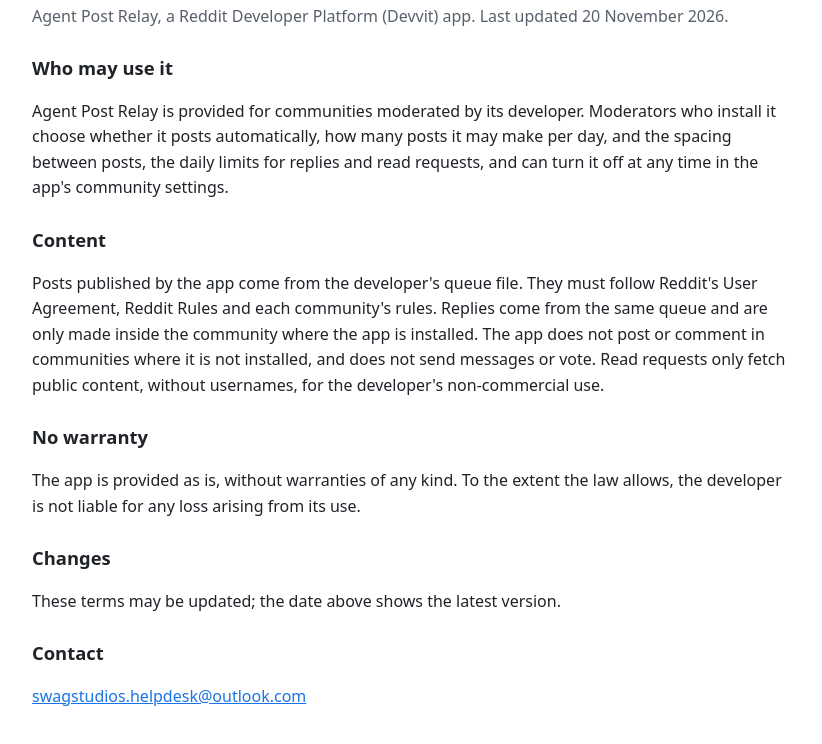
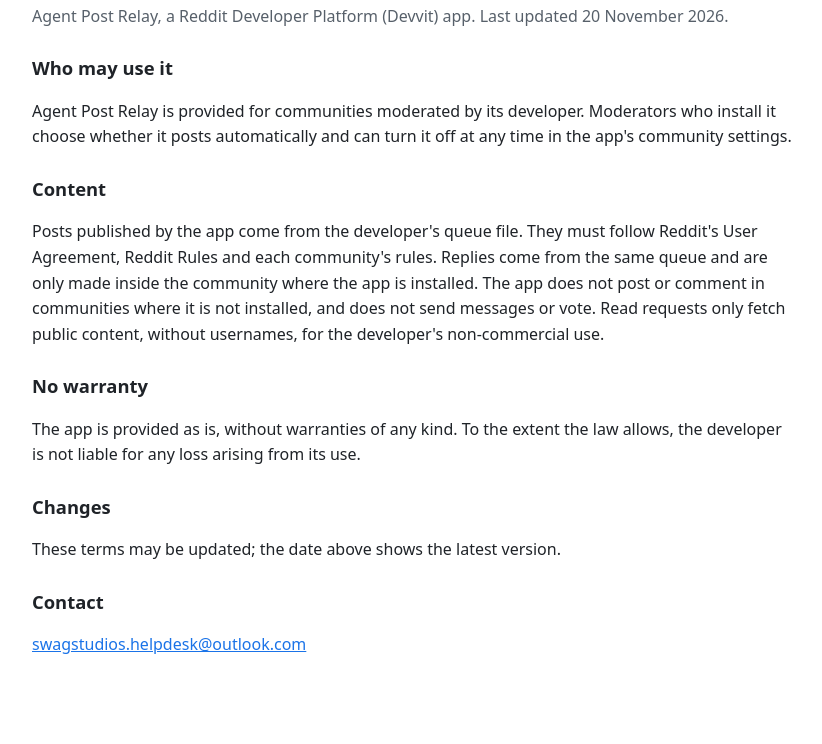
Before and after one commit to Myzles/myzles.github.io, a plain HTML site: page legal/agent-post-relay/terms/index.html in a window 1280 px wide. Shown: the part 180-924 px from the top of the page, without its empty margins (228-1050 px from the left). After the commit the page ends 902 px from the top, so only its background shows below. Drawn offline with Linux system fonts and the light colour scheme.

Commit message:
Agent Post Relay: legal pages match the no-limits version
Co-Authored-By: Claude Opus 5.5 <noreply@anthropic.com>

```diff
--- a/legal/agent-post-relay/terms/index.html
+++ b/legal/agent-post-relay/terms/index.html
@@ -23,7 +23,7 @@ h2{font-size:1.15rem;margin:24px 0 4px}
 
 <h2>Who may use it</h2>
 <p>Agent Post Relay is provided for communities moderated by its developer. Moderators who install it choose whether it posts
-automatically, how many posts it may make per day, and the spacing between posts, the daily limits for replies and read requests, and can turn it off at any time in the
+automatically and can turn it off at any time in the
 app's community settings.</p>
 <h2>Content</h2>
 <p>Posts published by the app come from the developer's queue file. They must follow Reddit's User Agreement, Reddit Rules
```
Also changed, not shown: legal/agent-post-relay/privacy/index.html (+1 -1 lines).
